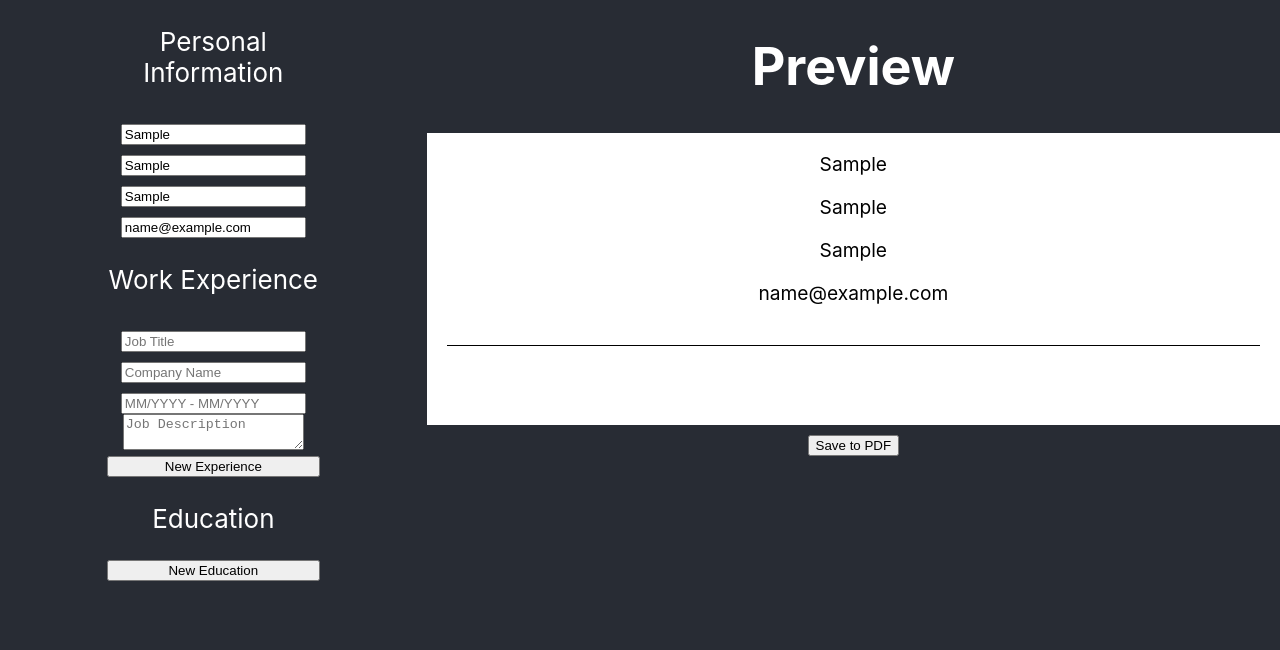
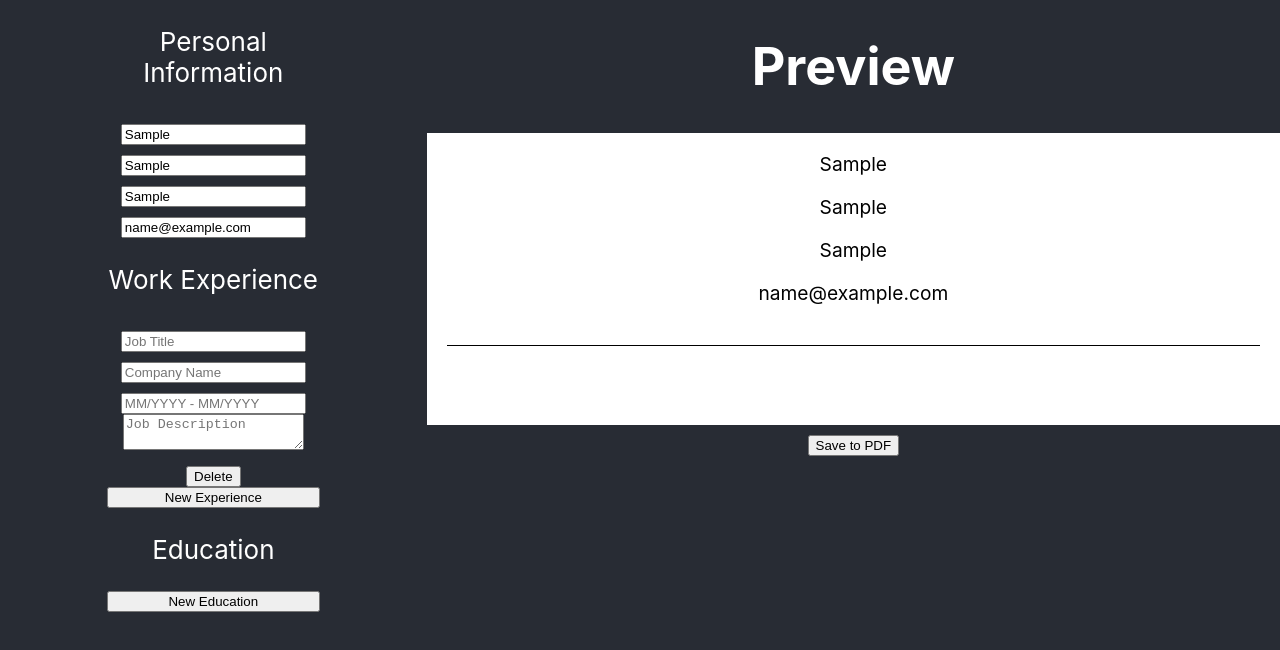
Before and after one commit to N3mEee/cv-application, a React (Create React App) app: page / in a window 1280 px wide. Both pictures are taken after typing "Sample", "Sample", "Sample", "name@example.com" into the empty fields and a click on the button "New Experience". Shown: the top 650 px of the page. Built offline with nearby package versions, Linux system fonts and the light colour scheme.

Commit message:
add delete button & fix small bugs

```diff
--- a/src/components/App.js
+++ b/src/components/App.js
@@ -19,10 +19,10 @@ export default class App extends React.Component {
             education: [],
         };
         this.handleOnChange = this.handleOnChange.bind(this);
-        this.handleWorkExperience = this.handleWorkExperience.bind(this);
+        this.handleAddComponent = this.handleAddComponent.bind(this);
         this.handleWorkExperienceChange = this.handleWorkExperienceChange.bind(this);
-        this.handleEducation = this.handleEducation.bind(this);
         this.handleEducationChange = this.handleEducationChange.bind(this);
+        this.handleDeleteComponent = this.handleDeleteComponent.bind(this);
     }
 
     handleOnChange(e) {
@@ -43,21 +43,37 @@ export default class App extends React.Component {
         this.setState({ education: [...educationCopy] });
     }
 
-    handleWorkExperience(e) {
+    handleAddComponent(e) {
         e.preventDefault();
+        if (e.target.id === "addExperience") {
             this.setState({
                 workExperience: [
                     ...this.state.workExperience,
                     { jobTitle: "", companyName: "", time: "", description: "" },
                 ],
             });
-    }
-
-    handleEducation(e) {
-        e.preventDefault();
+        } else if (e.target.id === "addEducation") {
             this.setState({
                 education: [...this.state.education, { subject: "", university: "", time: "" }],
             });
+        }
+    }
+
+    handleDeleteComponent(e, index) {
+        e.preventDefault();
+        if (e.target.className === "deleteEducation") {
+            const educationCopy = this.state.education;
+            educationCopy.splice(index, 1);
+            this.setState({
+                education: [...educationCopy],
+            });
+        } else if (e.target.className === "deleteExperience") {
+            const experienceCopy = this.state.workExperience;
+            experienceCopy.splice(index, 1);
+            this.setState({
+                workExperience: [...experienceCopy],
+            });
+        }
     }
 
     render() {
@@ -70,27 +86,45 @@ export default class App extends React.Component {
                         <p>Work Experience</p>
                         {this.state.workExperience.map((item, index) => {
                             return (
+                                <div key={index}>
                                     <WorkExperience
-                                    key={index}
                                         index={index}
                                         value={this.state.workExperience}
                                         setValue={this.handleWorkExperienceChange}
                                     />
+                                    <button
+                                        onClick={(e) => this.handleDeleteComponent(e, index)}
+                                        className="deleteExperience"
+                                    >
+                                        Delete
+                                    </button>
+                                </div>
                             );
                         })}
-                        <button onClick={this.handleWorkExperience}>New Experience</button>
+                        <button onClick={this.handleAddComponent} id="addExperience">
+                            New Experience
+                        </button>
                         <p>Education</p>
                         {this.state.education.map((item, index) => {
                             return (
+                                <div key={index}>
                                     <Education
-                                    key={index}
                                         index={index}
                                         value={this.state.education}
                                         setValue={this.handleEducationChange}
                                     />
+                                    <button
+                                        onClick={(e) => this.handleDeleteComponent(e, index)}
+                                        className="deleteEducation"
+                                    >
+                                        Delete
+                                    </button>
+                                </div>
                             );
                         })}
-                        <button onClick={this.handleEducation}>New Education</button>
+                        <button onClick={this.handleAddComponent} id="addEducation">
+                            New Education
+                        </button>
                     </form>
                     <Preview
                         personal={this.state.personal}
--- a/src/components/Preview.js
+++ b/src/components/Preview.js
@@ -31,7 +31,8 @@ export default class Preview extends Component {
                                 })}
                             </div>
                             <div className="work-experience-container">
-                                {this.props.workExperience.map((item, index) => {
+                                {this.props.workExperience.length > 0
+                                    ? this.props.workExperience.map((item, index) => {
                                           return (
                                               <div key={index} className="work-experience">
                                                   {Object.values(item).map((value, index) => {
@@ -39,10 +40,12 @@ export default class Preview extends Component {
                                                   })}
                                               </div>
                                           );
-                                })}
+                                      })
+                                    : ""}
                             </div>
                             <div className="education-container">
-                                {this.props.education.map((item, index) => {
+                                {this.props.education.length > 0
+                                    ? this.props.education.map((item, index) => {
                                           return (
                                               <div key={index} className="education">
                                                   {Object.values(item).map((value, index) => {
@@ -50,7 +53,8 @@ export default class Preview extends Component {
                                                   })}
                                               </div>
                                           );
-                                })}
+                                      })
+                                    : ""}
                             </div>
                         </div>
                         <button onClick={this.handleSaveToPDF}>Save to PDF</button>
```
Lines whose indentation alone changed are shown as unchanged.
